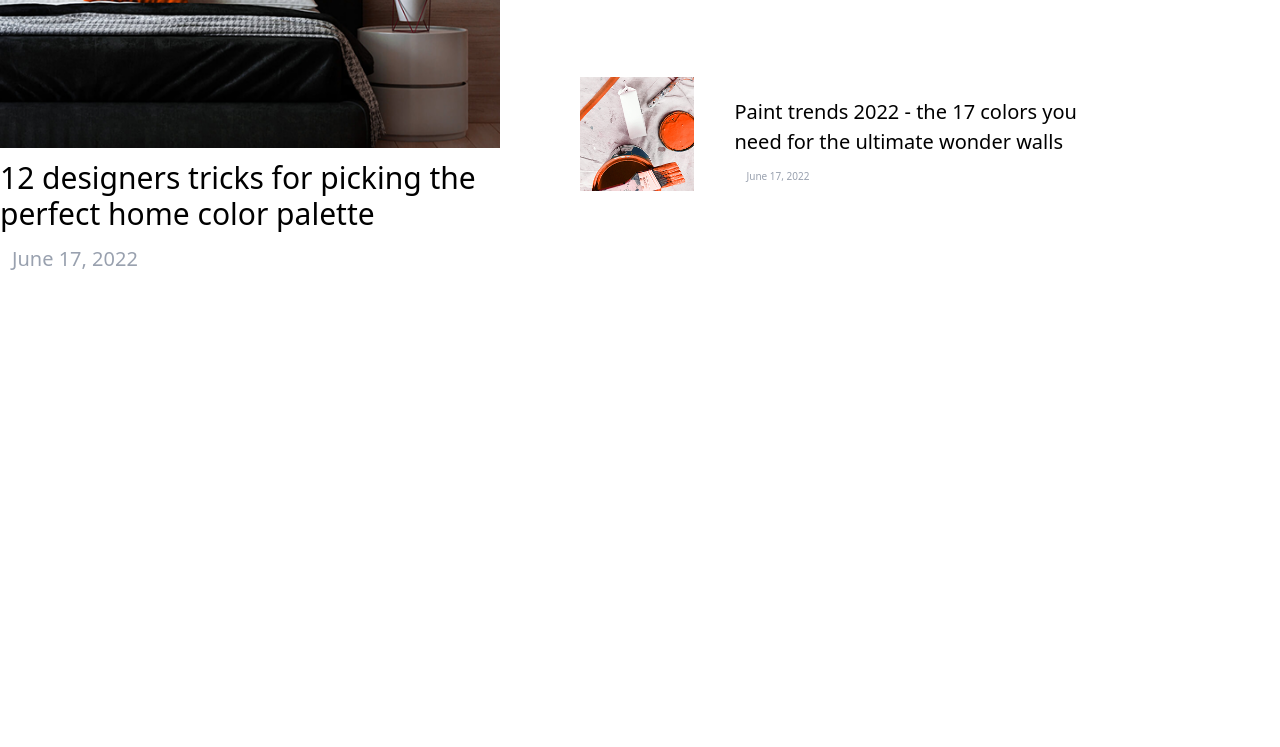
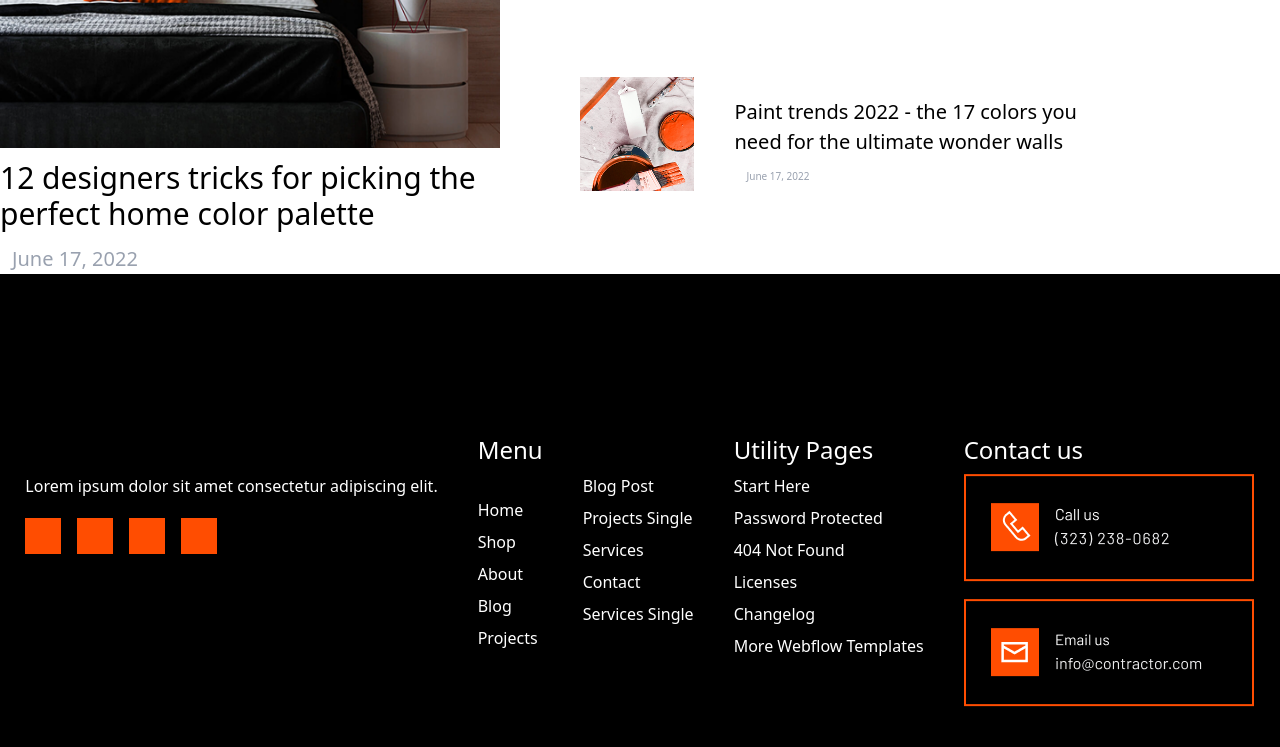
Before and after one commit to d66175587-del/git.branch.21nov, a website: page index.html in a window 1280 px wide. Shown: the part 7497-8244 px from the top of the page. Before the commit the page ends 7771 px from the top, so only its background shows below. Drawn offline with Linux system fonts and the light colour scheme.

Commit message:
update section8

```diff
--- a/index.html
+++ b/index.html
@@ -260,5 +260,42 @@
     </div>
     </div>
     </div>
+    <div class="bg-black">
+        <div class="flex gap-10 justify-center pt-40 pb-10">
+        <div>
+            <h1 class="mb-5 mt-10 text-white">Lorem ipsum dolor sit amet consectetur adipiscing elit.</h1>
+                <img src="./foto/Frame (83).png" alt="">
+        </div>
+        <div>
+       <p class="text-white text-2xl "> Menu <br> <br> </p>
+       <p class="mb-2 text-white">Home</p>
+       <p class="mb-2 text-white">Shop</p>
+       <p class="mb-2 text-white">About</p>
+       <p class="mb-2 text-white">Blog</p>
+       <p class="mb-2 text-white">Projects</p>
+       </div>
+       <div class="mt-10">
+       <p class="mb-2 text-white">Blog Post</p>
+       <p class="mb-2 text-white">Projects Single</p>
+       <p class="mb-2 text-white">Services</p>
+       <p class="mb-2 text-white">Contact</p>
+       <p class="mb-2 text-white">Services Single</p>
+       </div>
+
+    <div>
+         <p class="mb-2 text-white text-2xl">Utility Pages </p>
+        <p class="mb-2 text-white">Start Here</p>
+        <p class="mb-2 text-white">Password Protected</p>
+        <p class="mb-2 text-white">404 Not Found</p>
+        <p class="mb-2 text-white">Licenses</p>
+        <p class="mb-2 text-white">Changelog</p>
+        <p class="mb-2 text-white">More Webflow Templates</p>
+    </div>
+    <div>
+        <p class="mb-2 text-white text-2xl">Contact us</p>
+        <img src="./foto/Frame (84).png" alt="">
+    </div>
+    </div>
+    </div>
 </body>
 </html>
```
Also changed, not shown: foto/Frame (83).png (added), foto/Frame (84).png (added), src/output.css.
